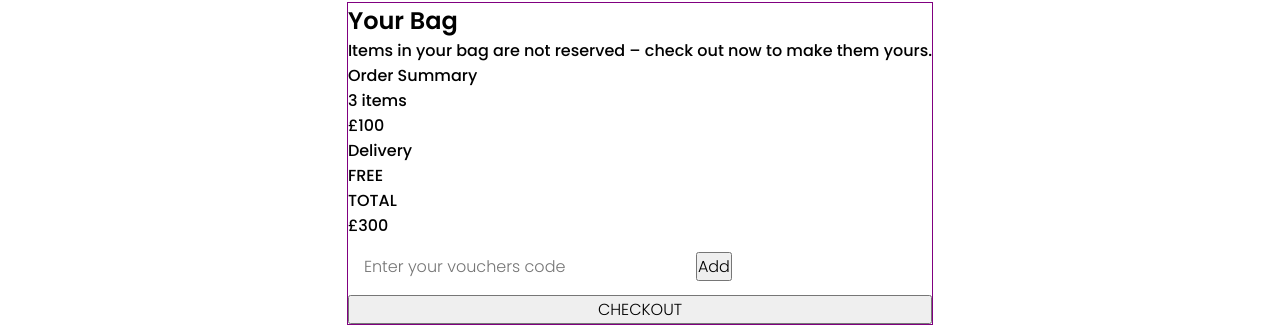
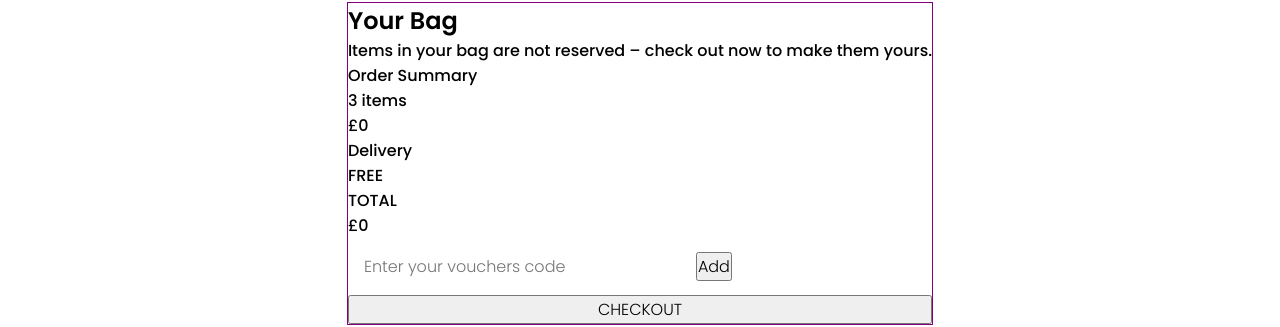
Before and after one commit to musayuksel/golden-shoe, a React (Create React App) app in the folder client/: page /cart in a window 1280 px wide. Shown: the part 101-428 px from the top of the page. Built offline with nearby package versions, Linux system fonts and the light colour scheme.

Commit message:
Feat:Add total price to Cart fix #37

```diff
--- a/client/src/components/Cart.js
+++ b/client/src/components/Cart.js
@@ -8,21 +8,25 @@ import LoadingAnimation from "./LoadingAnimation";
 export default function Cart() {
 	const [cartItems, setCartItems] = useState([]);
 	const [isSubmitting, setIsSubmitting] = useState(false);
-	console.log({ cartItems });
+	const [isAmountChange, setIsAmountChange] = useState(false);
+	const [voucherAmount, setVoucherAmount] = useState(0);
 	useEffect(() => {
 		const cartItemsLocalStorage = JSON.parse(
 			localStorage.getItem("gs-cart") || "[]"
 		);
 		setCartItems(cartItemsLocalStorage);
-	}, []);
+	}, [isAmountChange]);
 
+	const totalPrice = cartItems.reduce(
+		(total, curr) => total + +curr.price * curr.choosedAmount,
+		0
+	);
 	useEffect(
 		() => localStorage.setItem("gs-cart", JSON.stringify(cartItems)),
 		[cartItems]
 	);
 	function deleteItemFromCart(localId) {
 		const itemDeletedCart = cartItems.filter((item) => item.localId != localId);
-		console.log({ itemDeletedCart });
 		setCartItems(itemDeletedCart);
 	}
 	const allItems = cartItems.map((item) => (
@@ -30,6 +34,7 @@ export default function Cart() {
 			key={item.localId}
 			item={item}
 			deleteItemFromCart={deleteItemFromCart}
+			setIsAmountChange={setIsAmountChange}
 		/>
 	));
 
@@ -55,7 +60,7 @@ export default function Cart() {
 					<p>Order Summary</p>
 					<div className="amount">
 						<p>3 items</p>
-						<p>£100</p>
+						<p>{`£${Math.round(totalPrice * 100) / 100}`}</p>
 					</div>
 					<div className="cart-summary-delivery">
 						<p>Delivery</p>
@@ -63,7 +68,7 @@ export default function Cart() {
 					</div>
 					<div className="cart-summary-total">
 						<p>TOTAL</p>
-						<p>£300</p>
+						<p>{`£${Math.round(totalPrice * 100) / 100 - voucherAmount}`}</p>
 					</div>
 					<div className="cart-summary-vouchers">
 						<input
```
